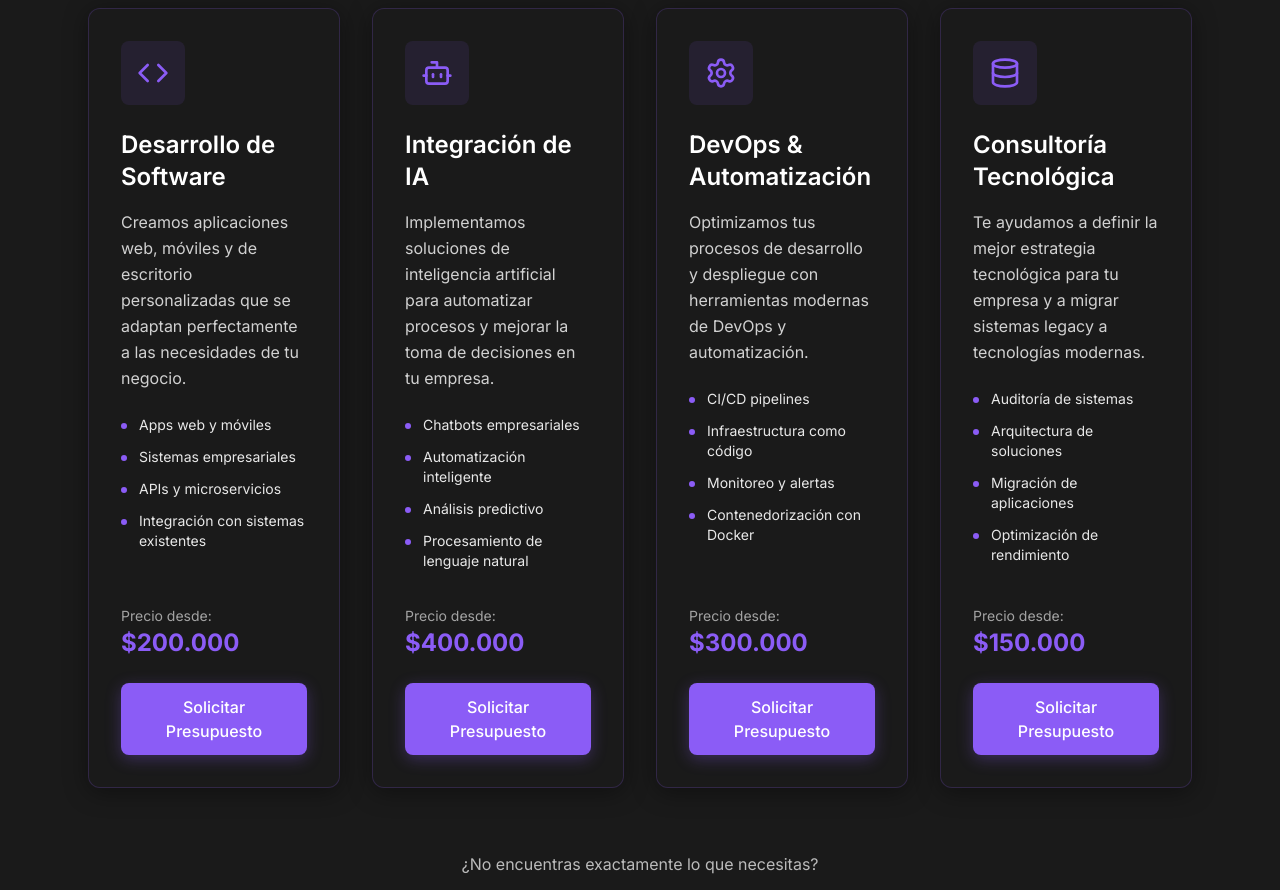
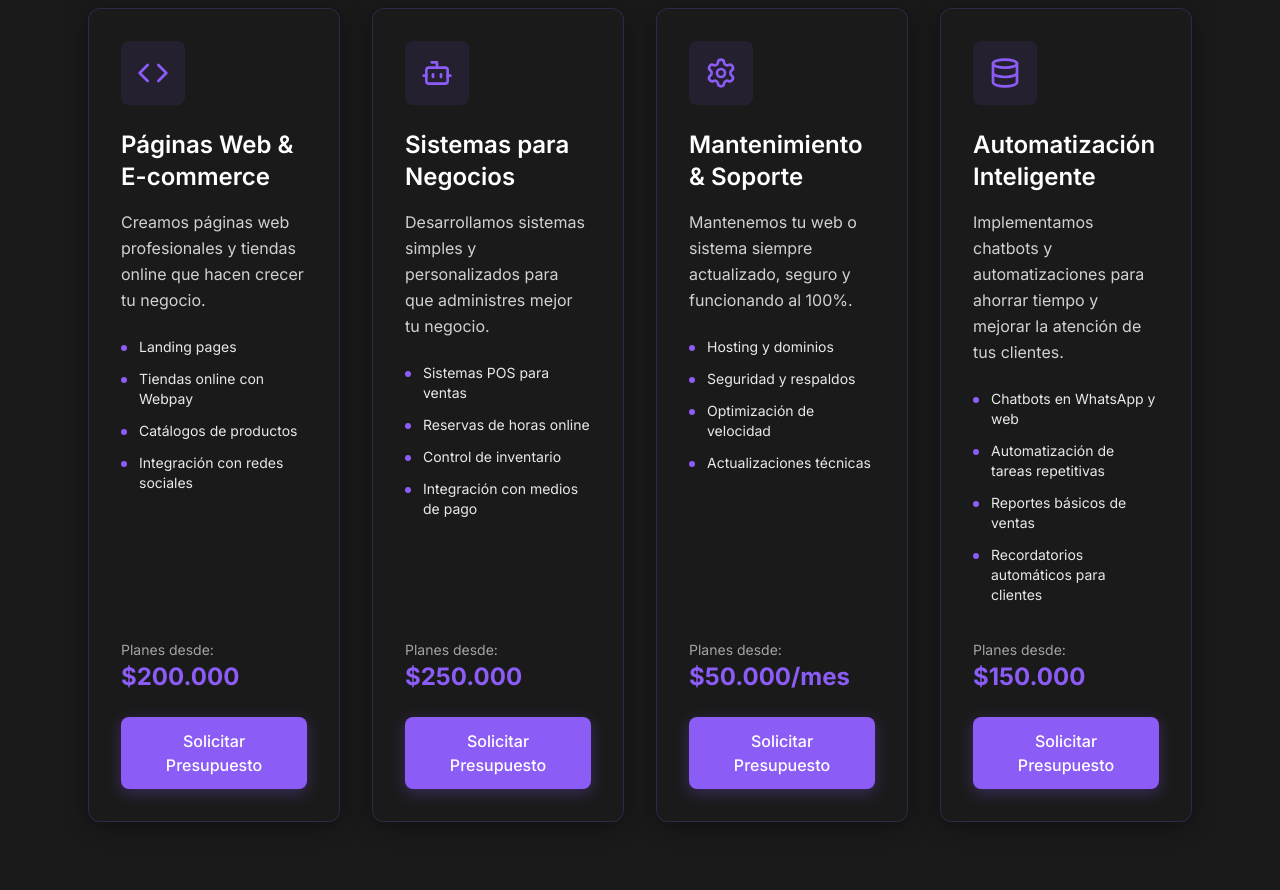
Before and after one commit to Xamppy/AngelCode-Website-Private, a Next.js app: page / in a window 1280 px wide. Shown: the part 1080-1970 px from the top of the page. Built offline with nearby package versions, Linux system fonts and the light colour scheme.

Commit message:
Nuevo texto en tarjetas de servicios

```diff
--- a/package.json
+++ b/package.json
@@ -16,6 +16,7 @@
   "dependencies": {
     "@emailjs/browser": "^4.4.1",
     "@hookform/resolvers": "^5.2.1",
+    "@vercel/analytics": "^1.5.0",
     "class-variance-authority": "^0.7.1",
     "clsx": "^2.1.1",
     "framer-motion": "^12.23.12",
--- a/src/components/sections/services.tsx
+++ b/src/components/sections/services.tsx
@@ -14,52 +14,52 @@ const services = [
   {
     id: 'software',
     icon: Code,
-    title: 'Desarrollo de Software',
-    description: 'Creamos aplicaciones web, móviles y de escritorio personalizadas que se adaptan perfectamente a las necesidades de tu negocio.',
+    title: 'Páginas Web & E-commerce',
+    description: 'Creamos páginas web profesionales y tiendas online que hacen crecer tu negocio.',
     features: [
-      'Apps web y móviles',
-      'Sistemas empresariales',
-      'APIs y microservicios',
-      'Integración con sistemas existentes'
+      'Landing pages',
+      'Tiendas online con Webpay',
+      'Catálogos de productos',
+      'Integración con redes sociales'
     ],
     price: '$200.000'
   },
   {
     id: 'ai',
     icon: Bot,
-    title: 'Integración de IA',
-    description: 'Implementamos soluciones de inteligencia artificial para automatizar procesos y mejorar la toma de decisiones en tu empresa.',
+    title: 'Sistemas para Negocios',
+    description: 'Desarrollamos sistemas simples y personalizados para que administres mejor tu negocio.',
     features: [
-      'Chatbots empresariales',
-      'Automatización inteligente',
-      'Análisis predictivo',
-      'Procesamiento de lenguaje natural'
+      'Sistemas POS para ventas',
+      'Reservas de horas online',
+      'Control de inventario',
+      'Integración con medios de pago'
     ],
-    price: '$400.000'
+    price: '$250.000'
   },
   {
     id: 'devops',
     icon: Settings,
-    title: 'DevOps & Automatización',
-    description: 'Optimizamos tus procesos de desarrollo y despliegue con herramientas modernas de DevOps y automatización.',
+    title: 'Mantenimiento & Soporte',
+    description: 'Mantenemos tu web o sistema siempre actualizado, seguro y funcionando al 100%.',
     features: [
-      'CI/CD pipelines',
-      'Infraestructura como código',
-      'Monitoreo y alertas',
-      'Contenedorización con Docker'
+      'Hosting y dominios',
+      'Seguridad y respaldos',
+      'Optimización de velocidad',
+      'Actualizaciones técnicas'
     ],
-    price: '$300.000'
+    price: '$50.000/mes'
   },
   {
     id: 'consulting',
     icon: Database,
-    title: 'Consultoría Tecnológica',
-    description: 'Te ayudamos a definir la mejor estrategia tecnológica para tu empresa y a migrar sistemas legacy a tecnologías modernas.',
+    title: 'Automatización Inteligente',
+    description: 'Implementamos chatbots y automatizaciones para ahorrar tiempo y mejorar la atención de tus clientes.',
     features: [
-      'Auditoría de sistemas',
-      'Arquitectura de soluciones',
-      'Migración de aplicaciones',
-      'Optimización de rendimiento'
+      'Chatbots en WhatsApp y web',
+      'Automatización de tareas repetitivas',
+      'Reportes básicos de ventas',
+      'Recordatorios automáticos para clientes'
     ],
     price: '$150.000'
   }
--- a/src/components/ui/service-card.tsx
+++ b/src/components/ui/service-card.tsx
@@ -57,7 +57,7 @@ export function ServiceCard({
 
       {/* Price */}
       <div className="mb-6 mt-auto">
-        <span className="text-sm text-neutral-white/60">Precio desde:</span>
+        <span className="text-sm text-neutral-white/60">Planes desde:</span>
         <div className="text-price text-2xl font-bold">{price}</div>
       </div>
 
```
Also changed, not shown: src/components/sections/testimonials.tsx (line endings or trailing spaces), 1 other file (tests, documents, lock files or other folders).
